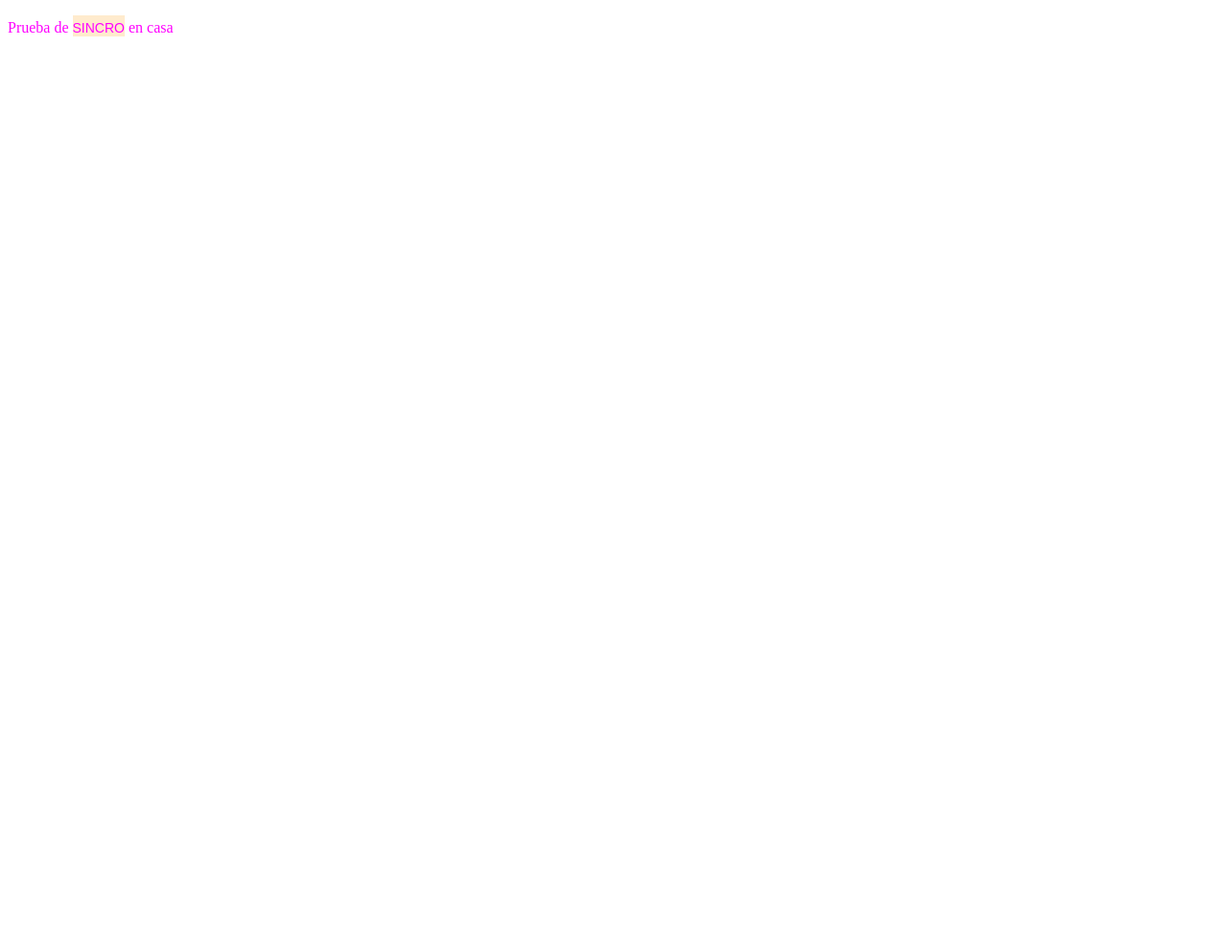
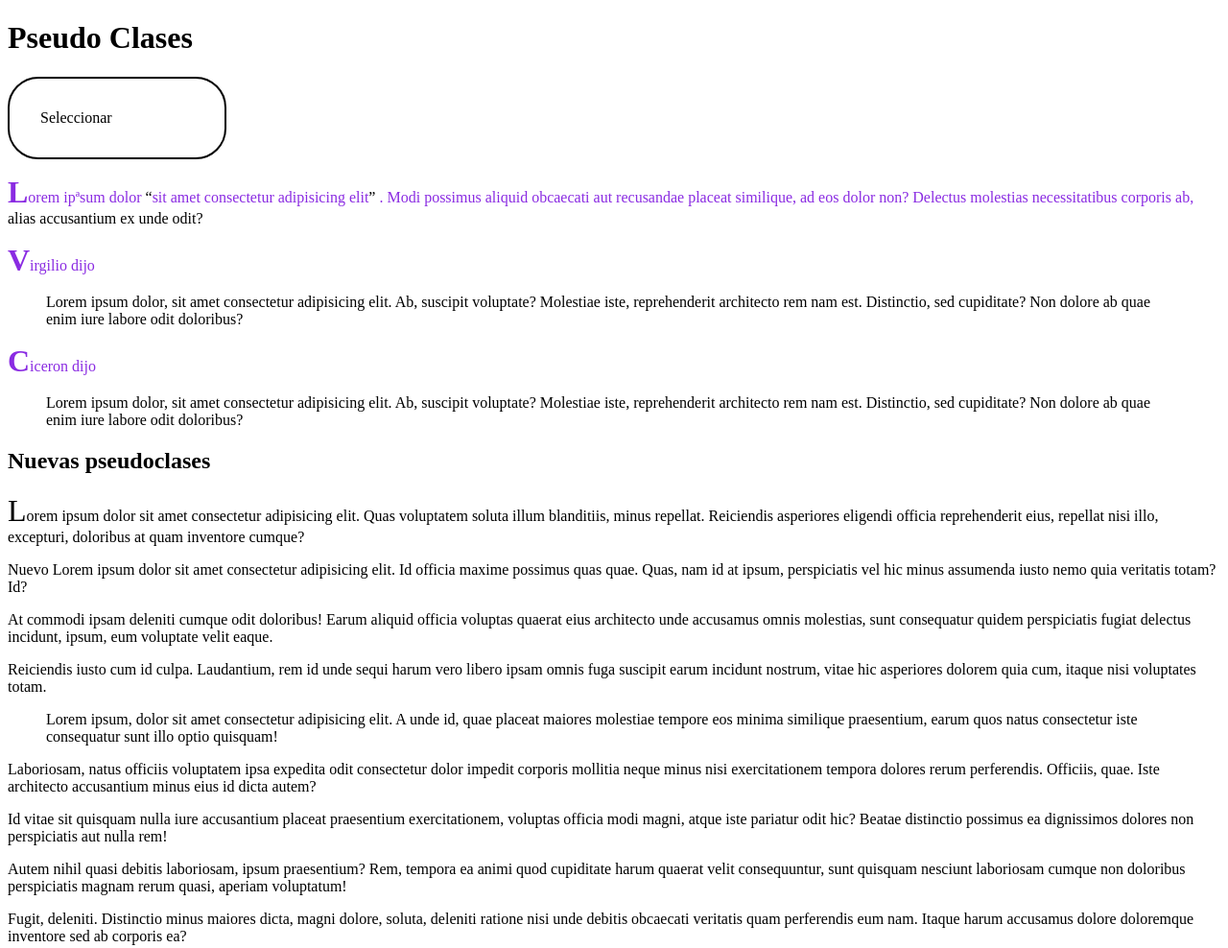
Before and after one commit to corchuelillo/PruebaCasera2, a plain HTML site: page index.html in a window 1280 px wide. Shown: the whole page at 96% size. Before the commit the page ends 800 px from the top, so only its background shows below. Drawn offline with Linux system fonts and the light colour scheme.

Commit message:
PSEUDOCLASES

```diff
--- a/index.html
+++ b/index.html
@@ -1,17 +1,37 @@
 <!DOCTYPE html>
 <html lang="en">
+
 <head>
     <meta charset="UTF-8">
     <meta name="viewport" content="width=device-width, initial-scale=1.0">
     <meta http-equiv="X-UA-Compatible" content="ie=edge">
-    <title>Document</title>
-    <style>
-    .colorin {color: fuchsia}
-    .palabra {font-family: Arial, Helvetica, sans-serif; font-size: 20px; font-variant-caps: small-caps; background-color:blanchedalmond}
-    </style>
+    <title>Ejemplo realista</title>
+    <link rel="stylesheet" href="./pseudo.css">
+</head>
 
-</head>
 <body>
-    <p class="colorin">Prueba de <span class="palabra">sincro</span> en casa</p>
+    <h1>Pseudo Clases</h1>
+    <section class="parte1">
+        <div class="boton">Seleccionar</div>
+        <p>Lorem ipªsum dolor <q>sit amet consectetur adipisicing elit</q> . Modi possimus aliquid obcaecati aut recusandae placeat similique, ad eos dolor non? Delectus molestias necessitatibus corporis ab, alias accusantium ex unde odit?</p>
+        <p>Virgilio dijo</p>
+        <blockquote>Lorem ipsum dolor, sit amet consectetur adipisicing elit. Ab, suscipit voluptate? Molestiae iste, reprehenderit architecto rem nam est. Distinctio, sed cupiditate? Non dolore ab quae enim iure labore odit doloribus?</blockquote>
+        <p>Ciceron dijo</p>
+        <blockquote>Lorem ipsum dolor, sit amet consectetur adipisicing elit. Ab, suscipit voluptate? Molestiae iste, reprehenderit architecto rem nam est. Distinctio, sed cupiditate? Non dolore ab quae enim iure labore odit doloribus?</blockquote>
+    </section>
+    <section class="parte2">
+        <h2>Nuevas pseudoclases</h2>
+        <p>Lorem ipsum dolor sit amet consectetur adipisicing elit. Quas voluptatem soluta illum blanditiis, minus repellat. Reiciendis asperiores eligendi officia reprehenderit eius, repellat nisi illo, excepturi, doloribus at quam inventore cumque?</p>
+        <div>
+            <p>Nuevo Lorem ipsum dolor sit amet consectetur adipisicing elit. Id officia maxime possimus quas quae. Quas, nam id at ipsum, perspiciatis vel hic minus assumenda iusto nemo quia veritatis totam? Id?</p>
+            <p>At commodi ipsam deleniti cumque odit doloribus! Earum aliquid officia voluptas quaerat eius architecto unde accusamus omnis molestias, sunt consequatur quidem perspiciatis fugiat delectus incidunt, ipsum, eum voluptate velit eaque.</p>
+            <p>Reiciendis iusto cum id culpa. Laudantium, rem id unde sequi harum vero libero ipsam omnis fuga suscipit earum incidunt nostrum, vitae hic asperiores dolorem quia cum, itaque nisi voluptates totam.</p>
+        </div>
+        <blockquote>Lorem ipsum, dolor sit amet consectetur adipisicing elit. A unde id, quae placeat maiores molestiae tempore eos minima similique praesentium, earum quos natus consectetur iste consequatur sunt illo optio quisquam!</blockquote>
+        <p>Laboriosam, natus officiis voluptatem ipsa expedita odit consectetur dolor impedit corporis mollitia neque minus nisi exercitationem tempora dolores rerum perferendis. Officiis, quae. Iste architecto accusantium minus eius id dicta autem?</p>
+        <p>Id vitae sit quisquam nulla iure accusantium placeat praesentium exercitationem, voluptas officia modi magni, atque iste pariatur odit hic? Beatae distinctio possimus ea dignissimos dolores non perspiciatis aut nulla rem!</p>
+        <p>Autem nihil quasi debitis laboriosam, ipsum praesentium? Rem, tempora ea animi quod cupiditate harum quaerat velit consequuntur, sunt quisquam nesciunt laboriosam cumque non doloribus perspiciatis magnam rerum quasi, aperiam voluptatum!</p>
+        <p>Fugit, deleniti. Distinctio minus maiores dicta, magni dolore, soluta, deleniti ratione nisi unde debitis obcaecati veritatis quam perferendis eum nam. Itaque harum accusamus dolore doloremque inventore sed ab corporis ea?</p>
+    </section>
 </body>
 </html>
--- /dev/null
+++ b/pseudo.css
@@ -0,0 +1,39 @@
+.boton {
+    width: 10rem;
+    border: 2px solid;
+    padding: 2rem;
+    border-radius: 2rem;
+}
+
+div.boton:hover {
+    color:blue;
+}
+
+section.parte1 p::first-letter {
+    font-size: 2rem;
+    font-weight: 900;
+}
+
+section.parte1 p::first-line {
+    color: blueviolet;
+}
+
+section.parte1 blockquote {
+    quotes: '\00AB' '\00BB' '\201E' '\201C';
+}
+
+section.parte1 blockquote::after {
+    content: close-quote;
+}
+
+section.parte1 p {
+    margin-top: 1rem;
+    margin-bottom: 1rem;
+}
+
+section>p:nth-of-type(1)::first-letter {
+    font-size: 2rem;
+}
+.capitalize {
+    font-size: 2rem;
+}
```
